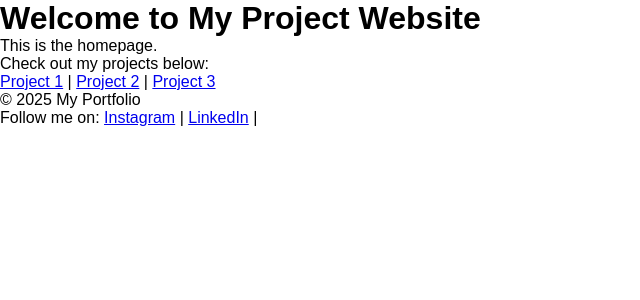
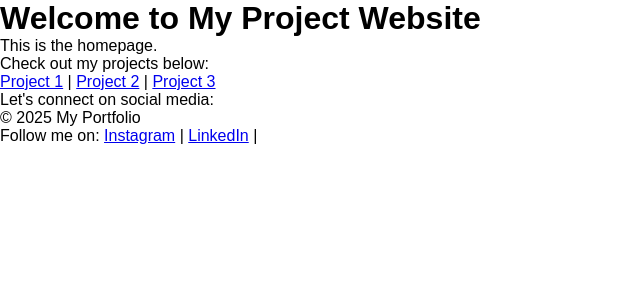
Before and after one commit to HassanBouzkan/Portfolio, a Python web app: template templates/index.html in a window 1280 px wide. Shown: the top 300 px of the page, without its empty margins (0-640 px from the left). Run offline with Jinja, Linux system fonts and the light colour scheme; the template is opened without the code that fills it, so the values that code supplies are empty.

Commit message:
Updated frontend design and layout

```diff
--- a/templates/index.html
+++ b/templates/index.html
@@ -18,6 +18,7 @@
         <a href="{{ url_for('project3') }}">Project 3</a>
 
     </p>
+    <p>Let's connect on social media:</p>
 
     <footer>
         <p>&copy; 2025 My Portfolio</p>
```
